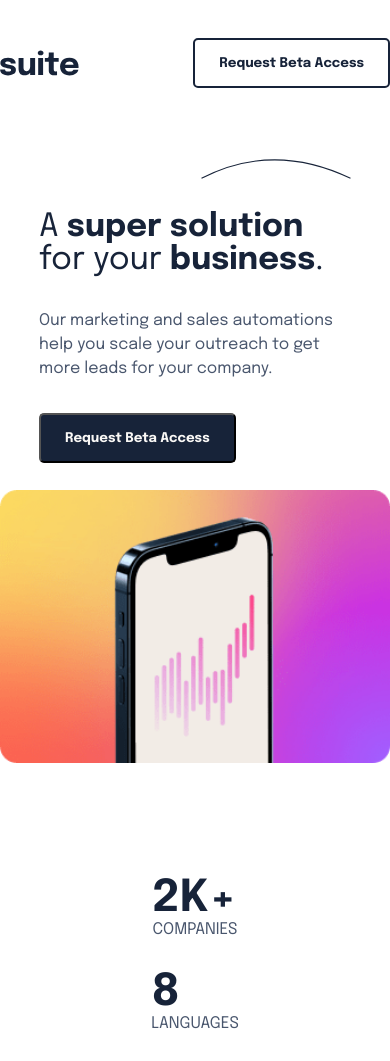
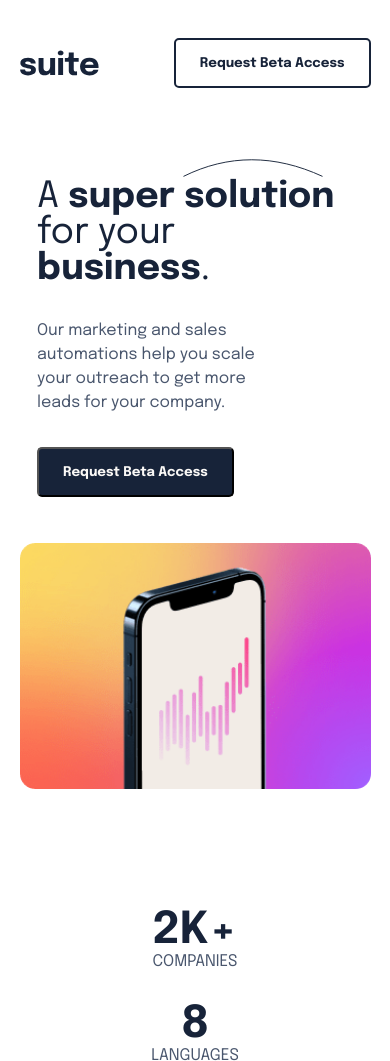
Before and after one commit to annegretagyemang/suite-landing-page, a plain HTML site: page index.html in a window 390 px wide. Shown: the top 1061 px of the page. Drawn offline with Linux system fonts and the light colour scheme.

Commit message:
Added new css

```diff
--- a/style.css
+++ b/style.css
@@ -47,12 +47,17 @@ button {
   background-position: center;
   margin-bottom: 10rem;
   background-size: contain;
+  margin-bottom: 5rem;
 }
 
 .lead {
   display: flex;
   flex-direction: column;
   gap: 2rem;
+}
+
+.lead img {
+  width: 40%;
 }
 
 #hero-curve {
@@ -76,8 +81,9 @@ button {
 .statistics {
   display: flex;
   flex-direction: column;
-  height: 50%;
+  height: 75%;
   justify-content: space-between;
+  width: 40%;
 }
 
 .statistics h3 {
@@ -173,7 +179,7 @@ footer {
   fill: #49566d;
 }
 
-.container{
+.container {
   background-color: antiquewhite;
   width: 100%;
   height: 40vh;
@@ -181,7 +187,6 @@ footer {
   left: 0;
   z-index: -1;
   margin-top: -25vh;
-
 }
 
 @media screen and (max-width: 768px) {
@@ -190,28 +195,29 @@ footer {
     height: max-content;
     background-position: top right;
     margin-bottom: 10rem;
+    background-size: 40%;
   }
 
   .statistics {
     flex-direction: row;
     height: max-content;
-    margin-top: 20rem;
+    margin-block: 3rem;
     width: 100%;
   }
 
   .lead {
     margin-top: 2rem;
-    width: 60%;
+    width: 80%;
     align-self: flex-start;
   }
 
   #hero-p {
     font-size: 1.15rem;
-    width: 100%;
+    width: 75%;
   }
 
   h1 {
-    font-size: 2.5rem;
+    font-size: 3.5rem;
   }
 
   .about {
@@ -223,35 +229,46 @@ footer {
   .man {
     top: -30vh;
     margin-bottom: -25vh;
+    height: 40vh;
+    top: -20vh;
   }
 
   article {
     width: 80%;
     padding-block: 2rem;
+    text-align: center;
   }
 }
 
 @media screen and (max-width: 500px) {
+  header {
+    margin-inline: 5%;
+  }
+
   .hero-section {
     background-image: url("./images/image-hero-landscape.png");
     background-position: center;
     background-size: contain;
+    margin-inline: 5%;
   }
 
   .lead {
     width: 100%;
     height: 50vh;
-    padding-inline: 10%;
+    padding-inline: 5%;
+    margin-bottom: 2rem;
   }
 
   h1 {
-    font-size: 2rem;
+    font-size: 2.25rem;
   }
+
   .statistics {
     flex-direction: column;
     align-items: center;
     margin-top: 35vh;
     gap: 2rem;
+    text-align: center;
   }
 
   #hero-p {
@@ -278,13 +295,15 @@ footer {
     gap: 2rem;
     height: max-content;
     padding-block: 2rem;
+    background-color: antiquewhite;
   }
   body {
     padding-inline: 0;
   }
 
   #hero-curve {
-    width: 150px;
-    margin-right: 0;
+    width: 140px;
+    margin-right: 30px;
+    margin-bottom: -30px;
   }
 }
```
Lines whose indentation alone changed are shown as unchanged.
